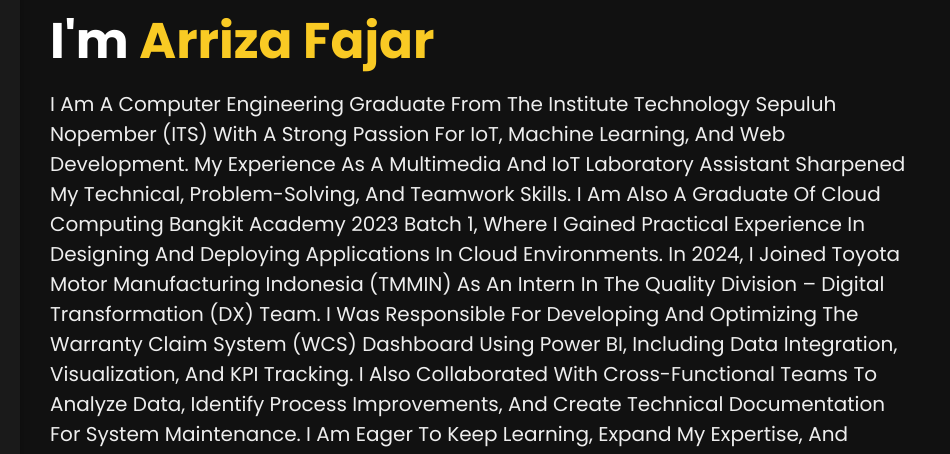
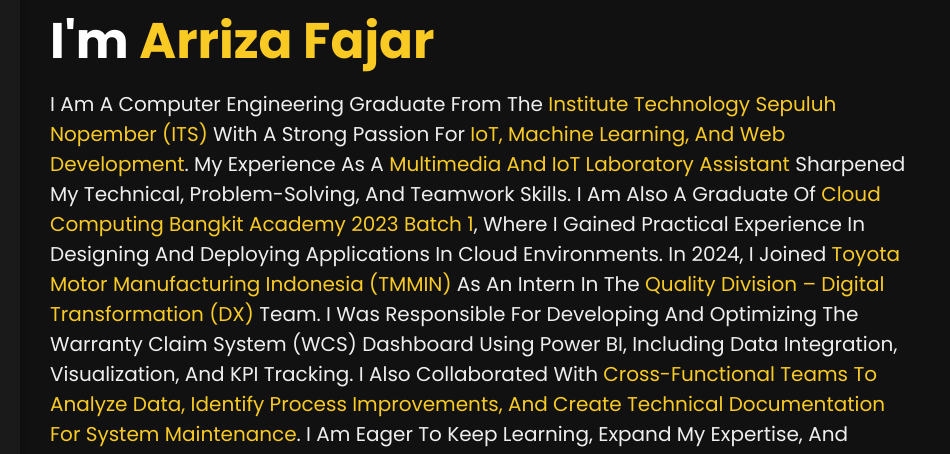
Before and after one commit to ArrCeus13/my-web, a website: page src/index.html in a window 1280 px wide. Shown: the part 166-620 px from the top of the page, 330-1280 px from the left. Drawn offline with nearby package versions, Linux system fonts and the light colour scheme.

Commit message:
add home p span

```diff
--- a/src/css/style.css
+++ b/src/css/style.css
@@ -167,6 +167,10 @@
     font-size: 2rem;
     color: #eee;
     padding: 1rem 0;
+}
+
+main .home p span{
+    color: var(--yellow);
 }
 
 main .about .row{
```
